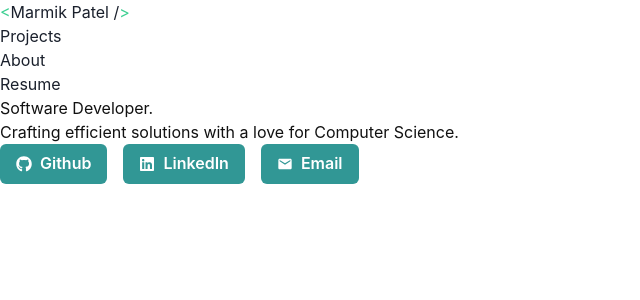
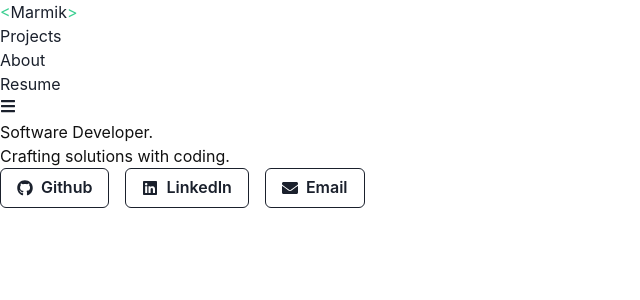
Before and after one commit to marmik28/my-portfolio, a Next.js app: page / in a window 1280 px wide. Shown: the top 300 px of the page, without its empty margins (0-640 px from the left). Built offline with nearby package versions, Linux system fonts and the light colour scheme.

Commit message:
hero page changes

```diff
--- a/Components/header.tsx
+++ b/Components/header.tsx
@@ -1,19 +1,55 @@
-import React from "react";
+import React, { useState, useEffect } from "react";
+import { FaBars, FaTimes } from "react-icons/fa";
 import "../app/globals.css";
 
 const Header: React.FC = () => {
+    const [isMobileMenuOpen, setMobileMenuOpen] = useState(false);
+
+    const toggleMobileMenu = () => {
+        setMobileMenuOpen(!isMobileMenuOpen);
+    };
+
+    useEffect(() => {
+        // Disable scrolling when mobile menu is open
+        if (isMobileMenuOpen) {
+            document.body.style.overflow = "hidden";
+        } else {
+            document.body.style.overflow = "auto";
+        }
+    }, [isMobileMenuOpen]);
+
     return (
-        <div className="flex justify-between items-center fixed z-50 top-0 left-0 right-0 mx-auto max-w-screen-xl w-full py-8">
-            <p className="m-0 p-0 font-poppins font-medium text-4xl slide delay">
+        <div className="block">
+        <div className="flex justify-between items-center fixed z-50 top-0 left-0 right-0 mx-auto max-w-screen-xl w-full py-4 bg-white md:py-8">
+            <p className="m-0 py-0 px-4 font-poppins font-medium slide delay text-3xl md:text-4xl">
                 <span className="heroText2">&lt;</span>
-                Marmik Patel /
+                Marmik
                 <span className="heroText2">&gt;</span>
             </p>
-            <div className="flex justify-between text-2xl font-medium">
+            <div className="hidden md:flex justify-between text-2xl font-medium">
                 <div className="px-8 slide delay">Projects</div>
                 <div className="px-8 slide delay">About</div>
                 <div className="px-8 slide delay">Resume</div>
             </div>
+            <div className="md:hidden px-4 slide delay">
+                <button onClick={toggleMobileMenu} className="text-3xl">
+                    {isMobileMenuOpen ? <FaTimes /> : <FaBars />}
+                </button>
+            </div>
+            {isMobileMenuOpen && (
+                <div className="fixed top-20 left-0 right-0 bottom-0 bg-white flex flex-col items-center justify-center text-4xl font-medium z-50">
+                    <div className="py-4 slide delay cursor-pointer" onClick={toggleMobileMenu}>
+                        Projects
+                    </div>
+                    <div className="py-4 slide delay cursor-pointer" onClick={toggleMobileMenu}>
+                        About
+                    </div>
+                    <div className="py-4 slide delay cursor-pointer" onClick={toggleMobileMenu}>
+                        Resume
+                    </div>
+                </div>
+            )}
+        </div>
         </div>
     );
 };
--- a/Components/hero.tsx
+++ b/Components/hero.tsx
@@ -1,32 +1,66 @@
 import React from "react";
 import "../app/globals.css";
-import { Button, ChakraProvider, Stack } from '@chakra-ui/react';
-import { MdEmail } from "react-icons/md";
-import { FaLinkedin } from "react-icons/fa";
-import { FaGithub } from "react-icons/fa";
+import { Button, ChakraProvider, Stack } from "@chakra-ui/react";
+import { FaLinkedin, FaGithub, FaEnvelope } from "react-icons/fa";
 
 const Hero: React.FC = () => {
     return (
         <ChakraProvider>
-            <>
-                <div className="max-w-screen-xl w-full my-0 mx-auto px-0 pt-[24vh] pb-[16vh]">
-                    <h1 className="text-7xl font-poppins font-semibold heroText pb-8 slide delay01">Software Developer.
-                        <br />Crafting efficient solutions with a love for Computer Science.</h1>
-                    <div className="pt-8">
-                        <Stack direction='row' spacing={4}>
-                            <Button leftIcon={<FaGithub />} colorScheme='teal' variant='solid'>
+            <div className="max-w-screen-xl w-full my-0 mx-auto px-4 pt-[16vh] pb-[12vh] md:pt-[24vh] md:pb-[16vh]">
+                <h1 className="text-3xl md:text-6xl lg:text-7xl font-poppins font-semibold heroText pb-6 md:pb-8 slide delay01">
+                    Software Developer.
+                    <br />
+                    Crafting solutions with coding.
+                </h1>
+                <div>
+                    <Stack
+                    direction="row"
+                    spacing={4}
+                    align="center"
+                    justify={{ sm: "space-evenly", md: "flex-start" }}
+                >
+                    <a
+                        href="https://github.com"
+                    >
+                        <Button
+                            leftIcon={<FaGithub />}
+                            colorScheme="black"
+                            variant="outline"
+                            size={{ base: "sm", md: "md" }}
+                            className="flex items-center px-6 py-3 text-lg font-medium hover:bg-[#f5f5f5] transition duration-300 ease-in-out"
+                        >
                             Github
                         </Button>
-                            <Button leftIcon={<FaLinkedin />} colorScheme='teal' variant='solid'>
+                    </a>
+                    <a
+                        href="https://linkedin.com"
+                    >
+                        <Button
+                            leftIcon={<FaLinkedin />}
+                            colorScheme="black"
+                            variant="outline"
+                            size={{ base: "sm", md: "md" }}
+                            className="flex items-center px-6 py-3 text-lg font-medium hover:bg-[#f5f5f5] transition duration-300 ease-in-out"
+                        >
                             LinkedIn
                         </Button>
-                            <Button leftIcon={<MdEmail />} colorScheme='teal' variant='solid'>
+                    </a>
+                    <a
+                        href="mailto:example@example.com"
+                    >
+                        <Button
+                            leftIcon={<FaEnvelope />}
+                            colorScheme="black"
+                            variant="outline"
+                            size={{ base: "sm", md: "md" }}
+                            className="flex items-center px-6 py-3 text-lg font-medium hover:bg-[#f5f5f5] transition duration-300 ease-in-out"
+                        >
                             Email
                         </Button>
+                    </a>
                 </Stack>
                 </div>
             </div>
-            </>
         </ChakraProvider>
     );
 };
--- a/app/globals.css
+++ b/app/globals.css
@@ -32,6 +32,11 @@
   animation-delay: .6s;
 }
 
+.delay02 {
+  -webkit-animation-delay: .8s;
+  animation-delay: .8s;
+}
+
 @-webkit-keyframes slide {
   0% {
     opacity: 0;
```
Lines whose indentation alone changed are shown as unchanged.
